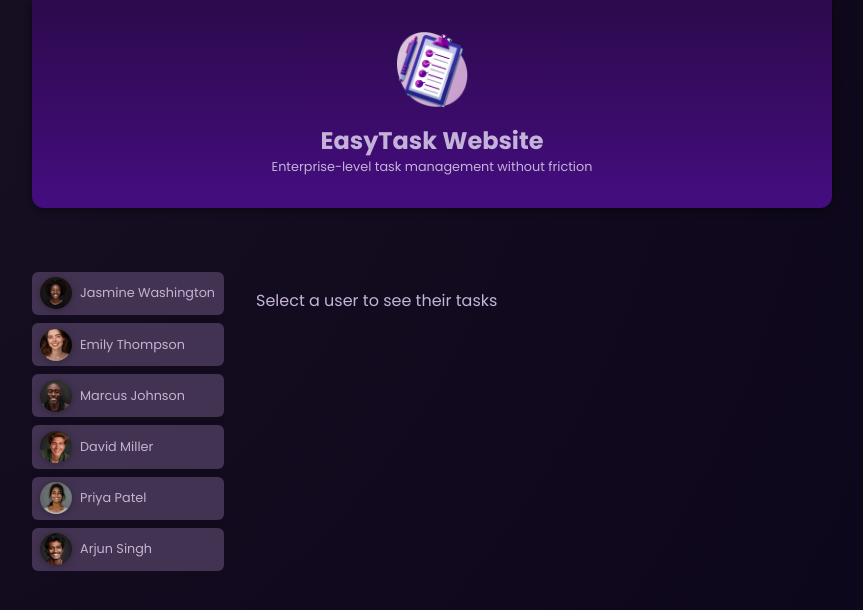
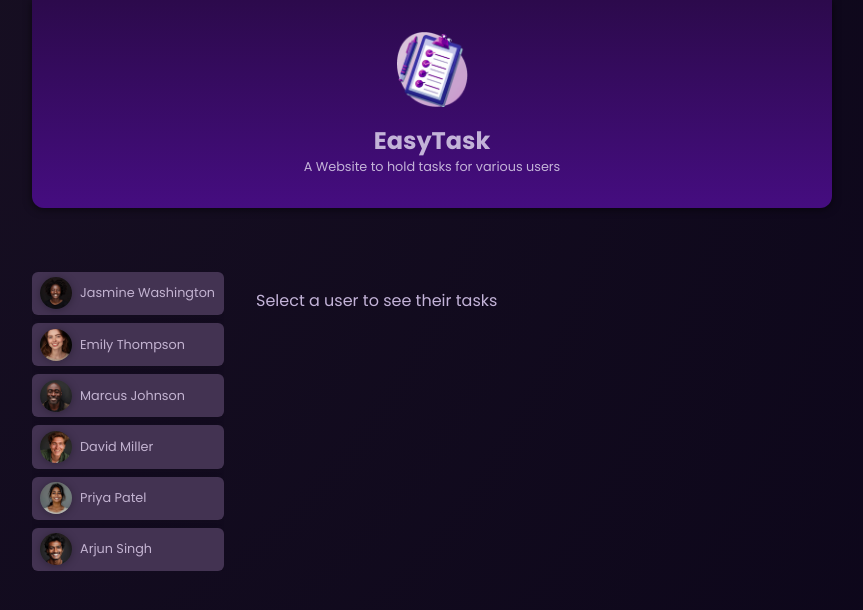
Before and after one commit to jaydenpc/easyTask, an Angular app: page / in a window 1280 px wide. Shown: the top 610 px of the page, without its empty margins (208-1071 px from the left). Built offline with nearby package versions, Linux system fonts and the light colour scheme.

Commit message:
Update header summary

```diff
--- a/src/app/header/header.component.html
+++ b/src/app/header/header.component.html
@@ -1,7 +1,7 @@
 <header>
 <img src = "assets/task-management-logo.png" alt = "a todo list" />
 <div>
-    <h1>EasyTask Website</h1>
-    <p>Enterprise-level task management without friction</p>
+    <h1>EasyTask</h1>
+    <p>A Website to hold tasks for various users</p>
 </div>
 </header>
```
